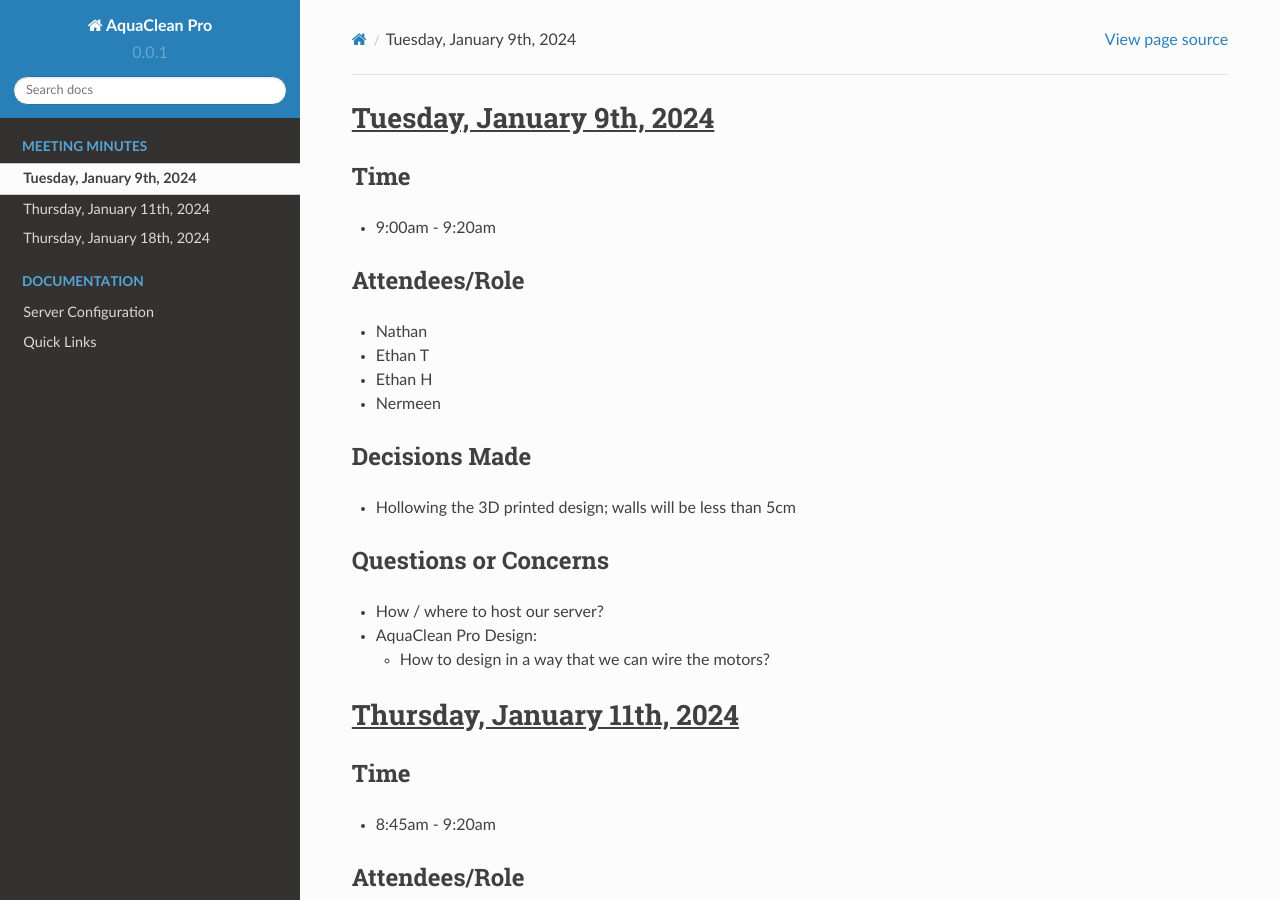
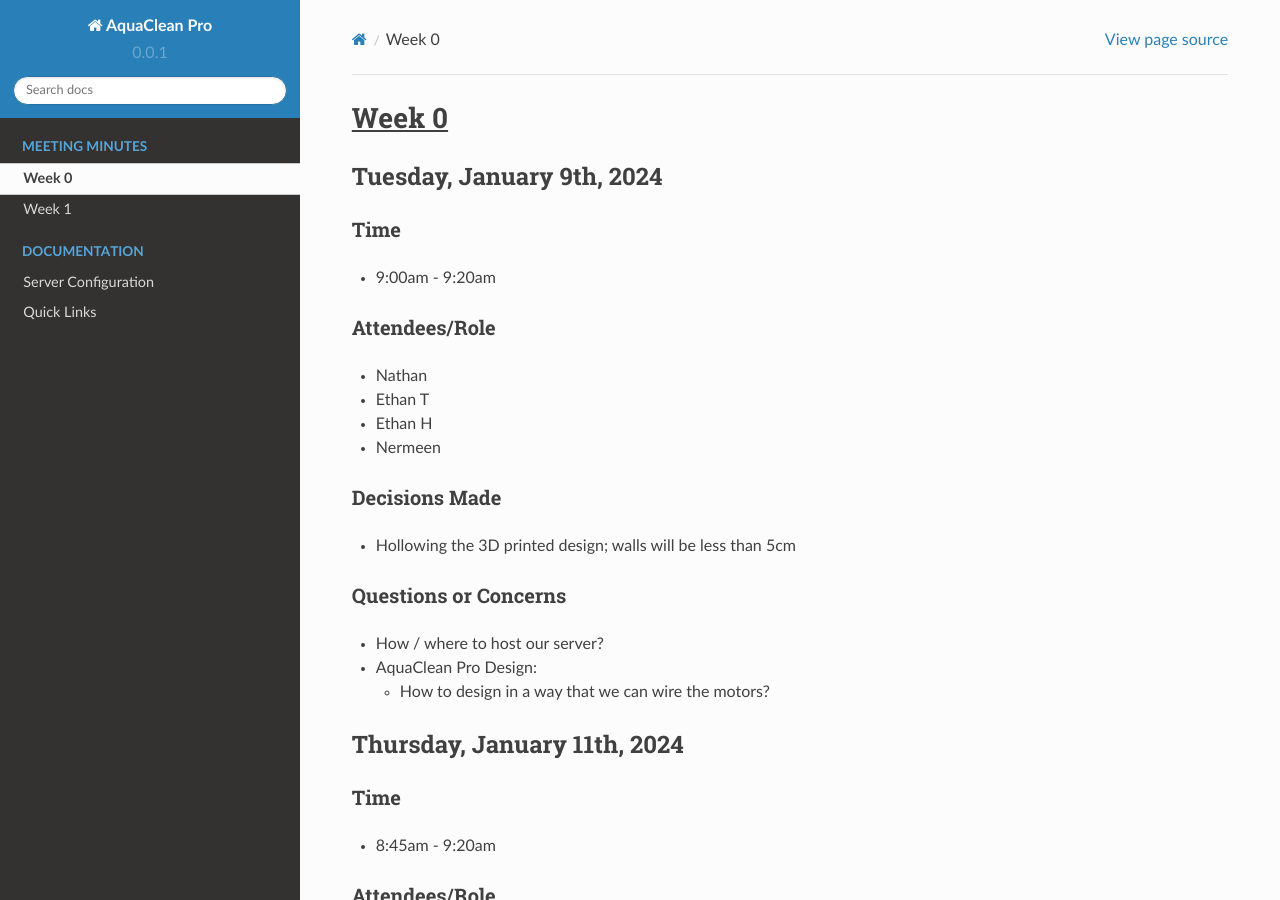
Before and after one commit to NathanWeiland10/AquaCleanPro, a Sphinx documentation site: the page built from docs/meeting-minutes/week0.md, in a window 1280 px wide and 900 px high. Built offline with Sphinx 7.4.7 and the Read the Docs theme 2.0.0, drawn with Linux system fonts in a browser that asks for light colours.

Commit message:
changed toc depth

```diff
--- a/docs/index.rst
+++ b/docs/index.rst
@@ -1,7 +1,7 @@
 .. toctree::
     :hidden:
     :caption: Meeting Minutes
-    :maxdepth: 1
+    :maxdepth: 2
 
     meeting-minutes/week0
     meeting-minutes/week1
--- a/docs/meeting-minutes/week0.md
+++ b/docs/meeting-minutes/week0.md
@@ -1,4 +1,5 @@
-# Tuesday, January 9th, 2024
+# Week 0
+## Tuesday, January 9th, 2024
 ### Time
 - 9:00am - 9:20am
 ### Attendees/Role
@@ -13,7 +14,7 @@
 - AquaClean Pro Design:
     - How to design in a way that we can wire the motors?
 
-# Thursday, January 11th, 2024
+## Thursday, January 11th, 2024
 ### Time
 - 8:45am - 9:20am
 ### Attendees/Role
--- a/docs/meeting-minutes/week1.md
+++ b/docs/meeting-minutes/week1.md
@@ -1,4 +1,5 @@
-# Thursday, January 18th, 2024
+# Week 1
+## Thursday, January 18th, 2024
 ### Time
 - 9:00am - 9:20am
 ### Attendees/Role
```
